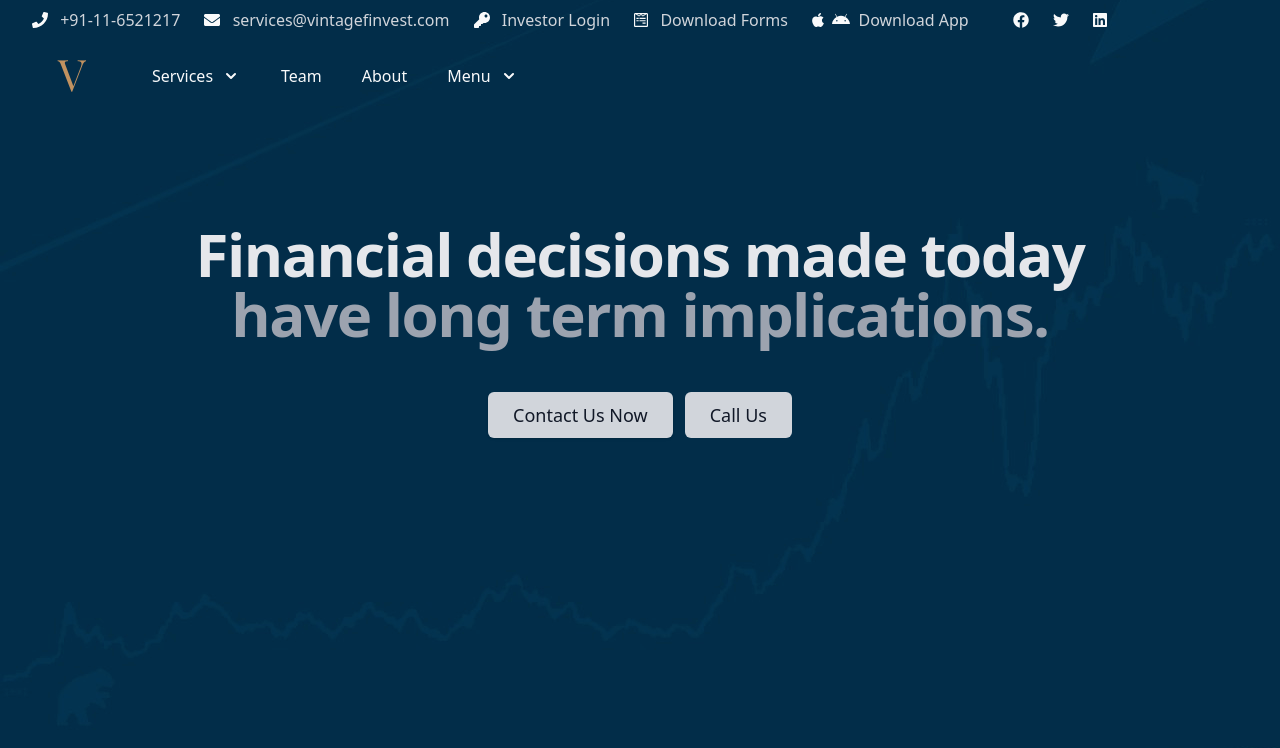
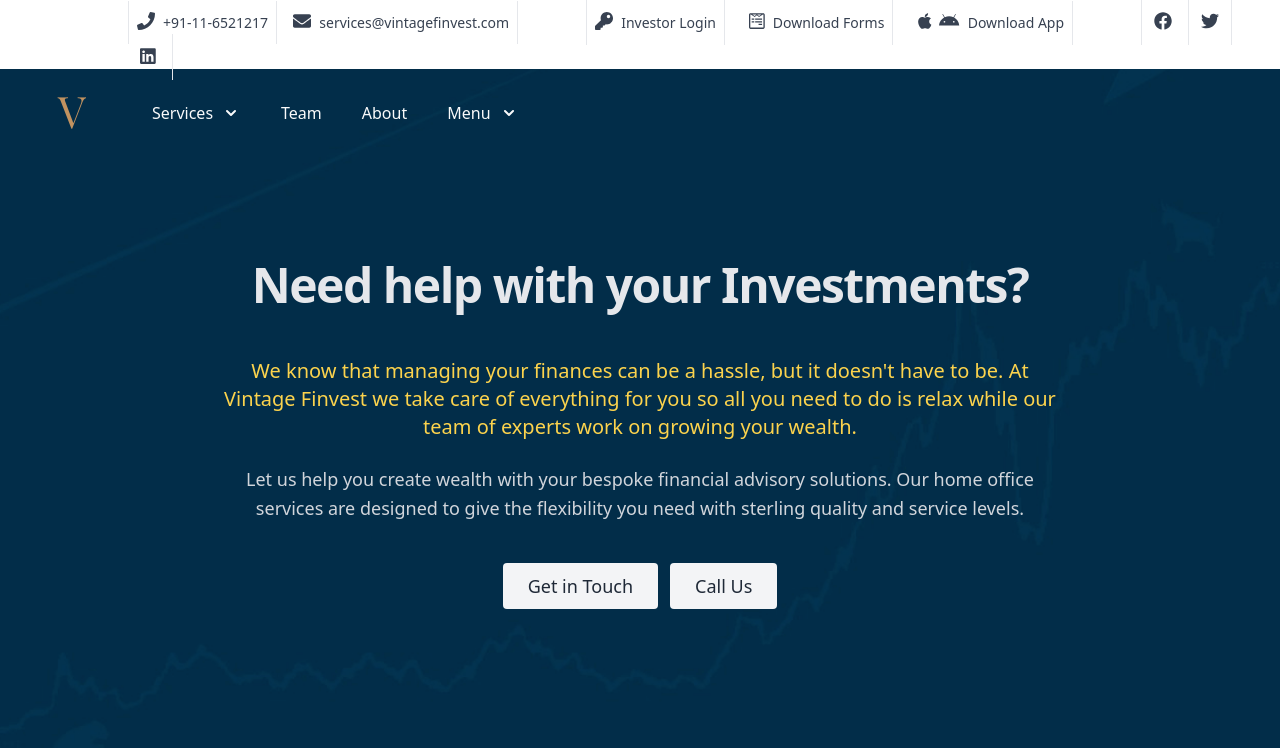
Before and after one commit to TusharGupta026/vintageproject, a website built with Vite: page index.html in a window 1280 px wide. Shown: the top 748 px of the page. Built offline with nearby package versions, Linux system fonts and the light colour scheme.

Commit message:
start of blah

```diff
--- a/css/tailwind.css
+++ b/css/tailwind.css
@@ -2,6 +2,6 @@
    background-image: url("../img/backgrounds/vintage-background3.png")!important;
    background-repeat: no-repeat!important;
    background-size:cover!important;
-   background-position: 25% 25% !important;
+   background-position: 30% 30% !important;
    background-attachment: scroll !important;
 }
--- a/index.html
+++ b/index.html
@@ -14,24 +14,26 @@
 <body class="vintage-background">
     <header>
       <!-- This example requires Tailwind CSS v2.0+ -->
-      <div class="max-w-7xl mx-auto sm:px-6 py-2 lg:px-8">
-        <div class="hidden sm:block md:ml-auto md:mr-auto   flex flex-wrap items-center text-base justify-center">
-              <button class=" fa fa-phone mr-2 text-gray-50"></button>
-              <button class=" mr-5 text-gray-300 hover:text-gray-200">+91-11-6521217</button>
-              <button class=" fa fa-envelope mr-2 text-gray-50 hover:text-gray-200"></button>
-              <button class="mr-5 text-gray-300">services@vintagefinvest.com</button>
-              <button class="fa fa-key  mr-2 font-bold hover:text-gray-200 text-gray-50 "></button>
-              <button class="mr-5 font-normal text-gray-300 hover:text-gray-200">Investor Login</button>
-              <button class="fab fa-wpforms mr-2  text-gray-50 hover:text-gray-200 "></button>
-              <button class="mr-5 font-normal text-gray-300 hover:text-gray-200">Download Forms</button>
-              <button href="https://apps.apple.com/in/app/vintrack/id1528129389" target="_blank"><i class="fab fa-apple text-gray-50 mr-1 hover:text-gray-200"></i></button>
-              <button href="https://play.google.com/store/apps/details?id=com.iw.vintrack" target="_blank"><i class="fab fa-android text-gray-50 hover:text-gray-200"></i></button>
-              <button class="ml-1 text-gray-300 ">Download App</button>
-              <button href="#"><i class=" ml-10 mr-5 fab fa-facebook text-gray-50 hover:text-gray-200"></i></button>
-              <button href="#"><i class=" mr-5 fab fa-twitter text-gray-50 hover:text-gray-200"></i></button>
-              <button href="https://www.linkedin.com/company/vintage-finvest-services/" target="_blank"><i class=" fab fa-linkedin text-gray-50 hover:text-gray-200"></i></button>
+      <!--Band-->
+      <div class="max-w-auto mx-auto sm:px-6 sm:mb-2 lg:px-8 sm:bg-white bg-hidden">
+        <div class="hidden sm:block md:ml-24 md:mr-auto  flex flex-wrap items-center text-base justify-center">
+          <div class="">
+              <a class=" mr-3 text-gray-700 hover:text-gray-500 text-sm border-l border-r border-gray-200 py-3 px-2"><i class=" fa fa-phone mr-2 text-gray-700 hover:text-gray-500 text-lg"></i>+91-11-6521217</a>
+              <a class="mr-16 text-gray-700 text-sm hover:text-gray-500 border-r border-gray-200 py-3 pr-2"><i class=" fa fa-envelope mr-2 text-gray-700 hover:text-gray-500 text-lg"></i>services@vintagefinvest.com</a>
+              <button class="mr-5 font-normal text-gray-700 hover:text-gray-500 text-sm border-l border-r border-gray-200 py-3 px-2"><i class="fa fa-key text-lg mr-2 font-bold hover:text-gray-500 text-gray-700 "></i>Investor Login</button>
+              <button class="mr-5 font-normal text-gray-700 hover:text-gray-500 text-sm border-r border-gray-200 py-3 pr-2"><i class="fab fa-wpforms mr-2 text-lg text-gray-700 hover:text-gray-500 "></i>Download Forms</button>
+              <a href="https://apps.apple.com/in/app/vintrack/id1528129389" target="_blank"><i class="fab fa-apple text-gray-700 mr-1 hover:text-gray-500 text-lg"></i></a>
+              <a href="https://play.google.com/store/apps/details?id=com.iw.vintrack" target="_blank"><i class="fab fa-android text-gray-700 hover:text-gray-500 text-lg"></i></a>
+              <button class="ml-1 text-gray-700 mr-16 text-sm border-r border-gray-200 py-3 pr-2">Download App</button>
+              <a href="#" class="border-l border-r border-gray-200 py-3 pr-1"><i class=" ml-3 mr-3 fab fa-facebook text-gray-700 hover:text-gray-500 text-lg "></i></a>
+              <a href="#" class="border-r border-gray-200 py-3 pr-1"><i class="ml-2 mr-2 fab fa-twitter text-gray-700 hover:text-gray-500 text-lg"></i></a>
+              <a href="https://www.linkedin.com/company/vintage-finvest-services/" target="_blank" class="border-r border-gray-200 py-3 pr-1"><i class="ml-3 mr-3 fab fa-linkedin text-gray-700 hover:text-gray-500 text-lg"></i></a>
+
+          </div>
+
         </div>
       </div>
+      <!--navbar-->
       <div class="z-0 relative bg-transparent" x-data="{servicesOpen: false, menuOpen: false, mobileOpen: false}">
       <div class="relative z-10 ">
         <div class="max-w-7xl mx-auto flex justify-between items-center px-4 py-5 sm:px-6 sm:py-4 lg:px-8 md:justify-start md:space-x-10">
@@ -101,7 +103,7 @@
           To: "opacity-0 -translate-y-1"
       -->
       <div class="hidden md:block absolute inset-x-0 transform shadow-lg" x-show="servicesOpen" x-on:click.away="servicesOpen = false" x-transition:enter="transition ease-out duration-200" x-transition:enter-start="opacity-0 -translate-y-1" x-transition:enter-end="opacity-100 translate-y-0" x-transition:leave="transition ease-in duration-150" x-transition:leave-start="opacity-100 translate-y-0" x-transition:leave-end="opacity-0 -translate-y-1">
-        <div class="bg-white">
+        <div class="bg-white ">
           <div class="max-w-7xl mx-auto grid gap-y-6 px-4 py-6 sm:grid-cols-2 sm:gap-8 sm:px-6 sm:py-8 lg:grid-cols-4 lg:px-8 lg:py-12 xl:py-16">
             <a href="#" class="-m-3 p-3 flex flex-col justify-between space-y-6 rounded-lg hover:bg-gray-50 transition ease-in-out duration-150">
               <div class="space-x-4 flex md:h-full lg:flex-col lg:space-x-0 lg:space-y-4">
@@ -206,7 +208,7 @@
           </div>
         </div>
         <div class="bg-gray-50">
-          <div class="max-w-7xl mx-auto space-y-6 px-4 py-5 sm:flex sm:space-y-0 sm:space-x-10 sm:px-6 lg:px-8">
+          <div class="max-w-7xl mx-auto space-y-6 px-4 py-4 sm:flex sm:space-y-0 sm:space-x-10 sm:px-6 lg:px-8">
             <div class="flow-root">
               <a href="#" class="-m-3 p-3 space-x-3 flex items-center rounded-md text-base leading-6 font-medium text-gray-900 hover:bg-gray-100 transition ease-in-out duration-150">
                 <!-- Heroicon name: play -->
@@ -521,24 +523,28 @@
           </div>
         </div>
       </div>
-    </div>
+      </div>
 
     </header>
-    <section class="py-18">
-      <main class=" mx-auto max-w-7xl px-4 sm:px-6  md:mt-16 lg:mt-20 lg:px-8 xl:mt-28">
+
+    <section >
+      <main class=" mx-auto max-w-7xl px-4 sm:px-6  md:mt-16 lg:mt-28 lg:px-8 ">
         <div  class=" sm:text-center lg:text-center">
-          <h1 class="text-4xl tracking-tight font-bold text-gray-200 mb-12 sm:text-5xl md:text-6xl">
-            <span class="block xl:inline px-32 ">Financial decisions made today</span>
-            <span class="block text-gray-400 xl:inline px-8">have long term implications.</span>
+          <h1 class="text-3xl tracking-tight font-bold text-gray-200 mb-12 sm:text-center sm:text-5xl md:text-6xl">
+            <span class="block xl-inline sm:px-32 px-3 text-center sm:text-center text-5xl sm:text-5xl">Need help with your Investments?</span>
+
           </h1>
+          <h1 class="title-font mx-3 sm:mx-48 sm:text-2x1 text-center text-xl mb-6 font-medium text-yellow-300">We know that managing your finances can be a hassle, but it doesn't have to be. At Vintage Finvest we take care of everything for you so all you need to do is relax while our team of experts work on growing your wealth.
+          </h1>
+          <p class="sm:mx-48 mx-3 mb-10 text-lg text-gray-300 text-center leading-relaxed">Let us help you create wealth with your bespoke financial advisory solutions. Our home office services are designed to give the flexibility you need with sterling quality and service levels.</p>
           <div class="mt-24 lg-py-40 lg:px-40 sm:mt-8  sm:flex sm:justify-center  lg:justify-center">
-            <div class="rounded-md shadow  transition delay-1000 duration-300 ease-in-out ">
-              <a href="#" class="w-full flex items-center justify-center px-4 py-1 border border-transparent text-base font-medium rounded-md text-bold text-gray-900 bg-gray-300 hover:bg-gray-500 md:py-2 md:text-lg md:px-6">
-                Contact Us Now
+            <div class="rounded-md transition duration-500 ease-in-out transform hover:-translate-y-1 hover:scale-105 ">
+              <a href="#" class="w-full flex items-center justify-center px-4 py-1 border border-transparent text-base font-medium rounded text-bold text-gray-800 bg-gray-100 hover:bg-gray-300 md:py-2 md:text-lg md:px-6">
+                Get in Touch
               </a>
             </div>
-            <div class="mt-3 sm:mt-0 sm:ml-3  transition delay-1000 duration-300 ease-in-out">
-              <a href="#" class="w-full flex items-center justify-center px-4 py-1 border border-transparent text-base font-medium rounded-md text-bold text-gray-900 bg-gray-300 hover:bg-gray-600 md:py-2 md:text-lg md:px-6">
+            <div class="mt-3 sm:mt-0 sm:ml-3 transition duration-500 ease-in-out transform hover:-translate-y-1 hover:scale-105 ">
+              <a href="#" class="w-full flex items-center justify-center px-4 py-1 border border-transparent text-base font-medium rounded text-bold text-gray-800 bg-gray-100 hover:bg-gray-300 md:py-2 md:text-lg md:px-6">
                 Call Us
               </a>
             </div>
@@ -547,7 +553,7 @@
       </main>
     </section>
 
-    <section class="py-48">
+    <section class="sm:py-48 py-20">
 
     </section>
 
```
